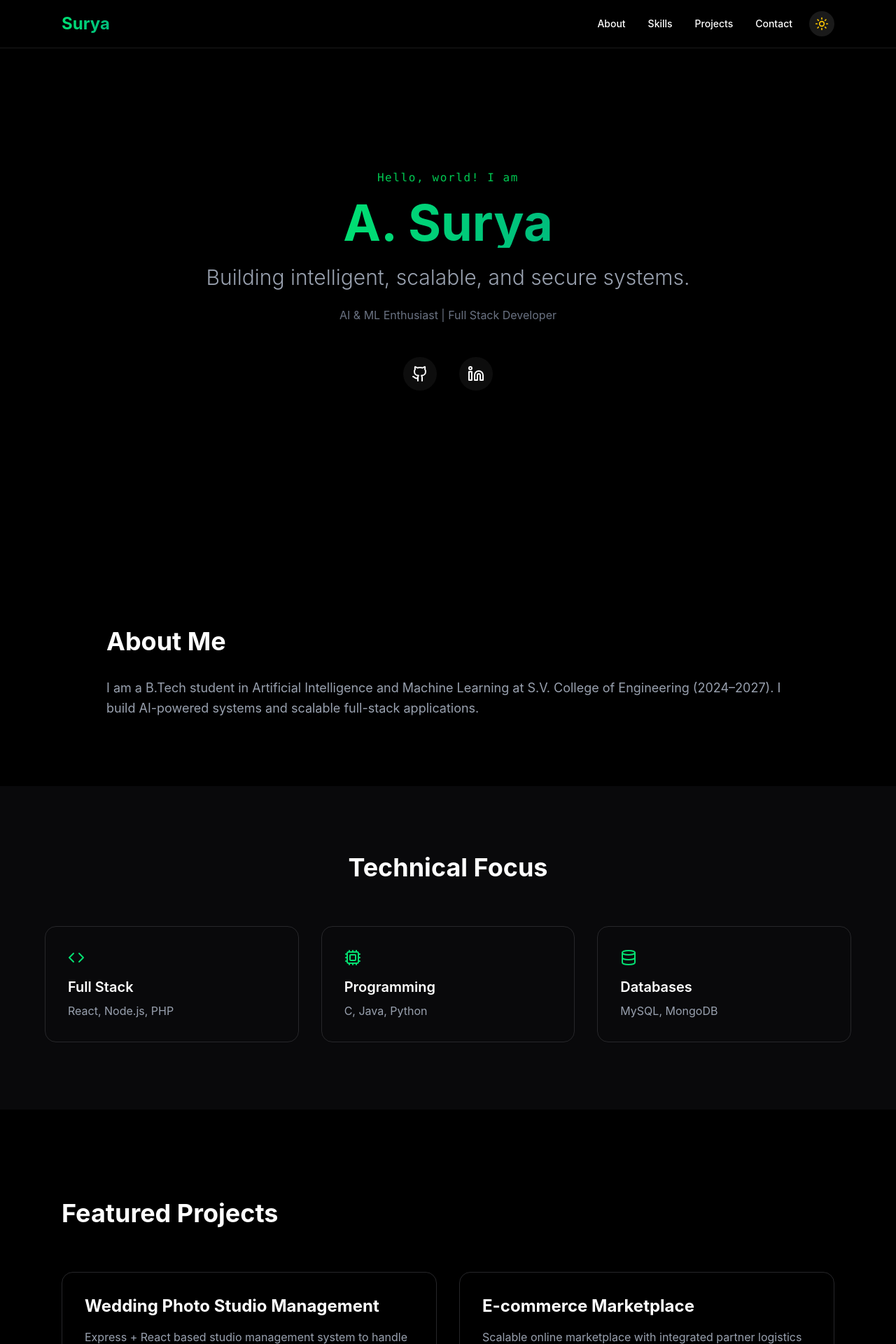
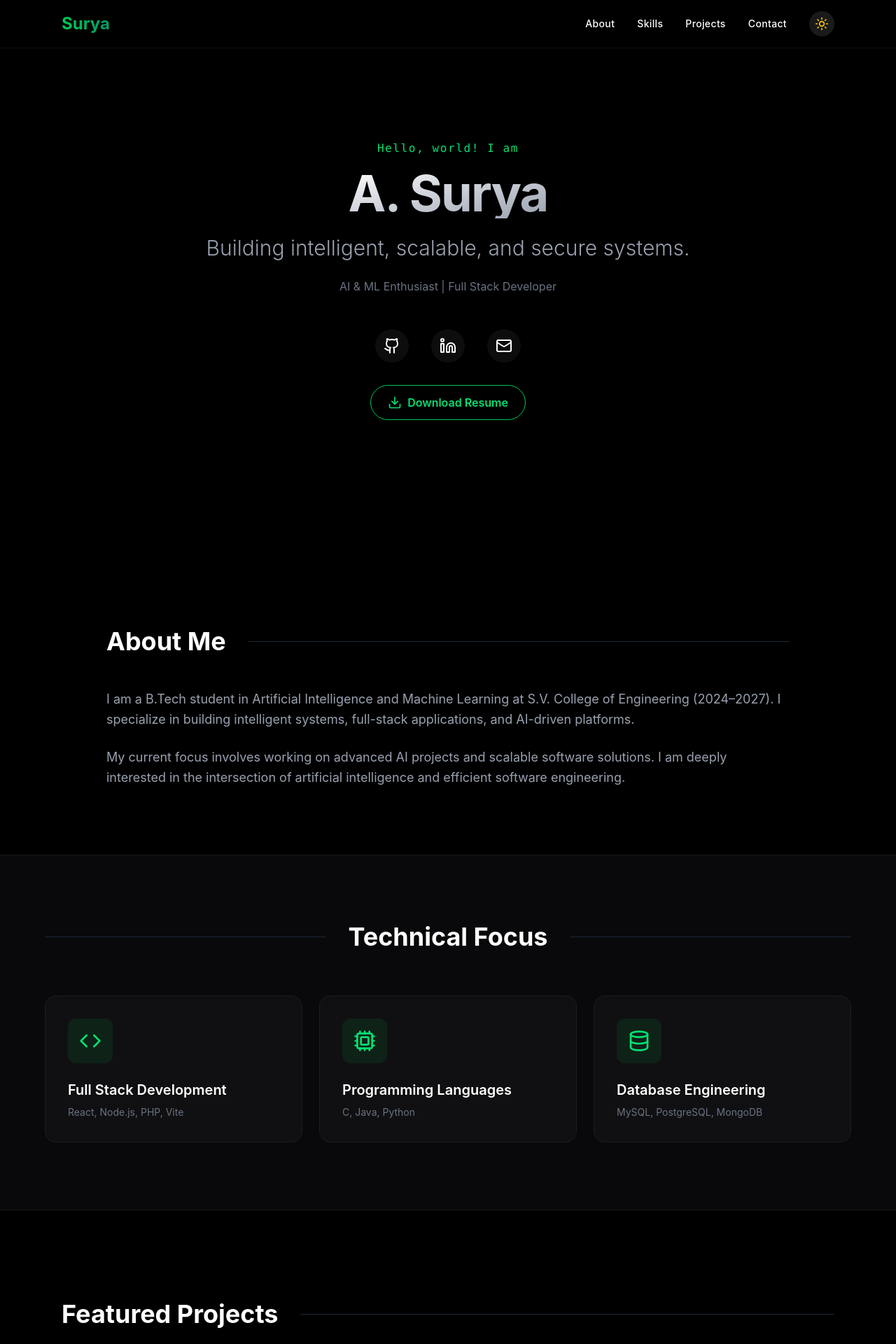
Before and after one commit to suryaamruthala/surya-portfolio, a React (Vite) app: page / in a window 1280 px wide. Shown: the top 1920 px of the page at 70% size. Built offline with nearby package versions, Linux system fonts and the light colour scheme.

Commit message:
UI: dark developer redesign — layout overhaul and styles

```diff
--- a/src/App.css
+++ b/src/App.css
@@ -66,3 +66,16 @@
 .glow-card:hover::before {
   opacity: 1;
 }
+html {
+  scroll-behavior: smooth;
+}
+
+@keyframes gradientMove {
+  0% { background-position: 0% 50%; }
+  50% { background-position: 100% 50%; }
+  100% { background-position: 0% 50%; }
+}
+
+.animate-gradient {
+  animation: gradientMove 6s ease infinite;
+}
--- a/src/App.jsx
+++ b/src/App.jsx
@@ -10,28 +10,17 @@ import {
   ExternalLink,
   Sun,
   Moon,
-  Download,
+  Download
 } from "lucide-react";
 import "./App.css";
 
 export default function App() {
   const [theme, setTheme] = useState("dark");
-  const [scroll, setScroll] = useState(0);
 
   useEffect(() => {
+    // Check for saved theme
     const savedTheme = localStorage.getItem("portfolio-theme") || "dark";
     setTheme(savedTheme);
-
-    const handleScroll = () => {
-      const totalHeight =
-        document.documentElement.scrollHeight -
-        document.documentElement.clientHeight;
-      const scrollPosition = window.scrollY;
-      setScroll((scrollPosition / totalHeight) * 100);
-    };
-
-    window.addEventListener("scroll", handleScroll);
-    return () => window.removeEventListener("scroll", handleScroll);
   }, []);
 
   const toggleTheme = () => {
@@ -43,28 +32,15 @@ export default function App() {
   const isDark = theme === "dark";
 
   return (
-    <motion.div
-      initial={{ opacity: 0 }}
-      animate={{ opacity: 1 }}
-      transition={{ duration: 0.8 }}
-      className={`min-h-screen transition-colors duration-500 ${
-        isDark ? "bg-black text-white" : "bg-gray-50 text-slate-900"
-      }`}
-    >
-      {/* Scroll Progress */}
-      <div
-        className="fixed top-0 left-0 h-1 bg-green-500 z-50 transition-all duration-150"
-        style={{ width: `${scroll}%` }}
-      />
-
-      <Navbar toggleTheme={toggleTheme} isDark={isDark} />
+    <div className={`min-h-screen transition-colors duration-300 ${isDark ? "bg-black text-white" : "bg-gray-50 text-slate-900"}`}>
+      <Navbar theme={theme} toggleTheme={toggleTheme} isDark={isDark} />
       <Hero isDark={isDark} />
       <About isDark={isDark} />
       <Skills isDark={isDark} />
       <Projects isDark={isDark} />
       <Contact isDark={isDark} />
       <Footer isDark={isDark} />
-    </motion.div>
+    </div>
   );
 }
 
@@ -72,36 +48,19 @@ export default function App() {
 
 function Navbar({ toggleTheme, isDark }) {
   return (
-    <nav
-      className={`fixed w-full z-50 backdrop-blur-xl border-b ${
-        isDark
-          ? "bg-black/60 border-white/10"
-          : "bg-white/70 border-black/10"
-      }`}
-    >
+    <nav className={`fixed w-full backdrop-blur-md z-50 border-b transition-colors duration-300 ${isDark ? "bg-black/80 border-white/5" : "bg-white/80 border-black/5"}`}>
       <div className="max-w-6xl mx-auto px-6 py-4 flex justify-between items-center">
-        <h1 className="font-bold text-2xl bg-gradient-to-r from-green-400 to-emerald-500 bg-clip-text text-transparent">
-          Surya
-        </h1>
+        <h1 className="font-bold text-2xl bg-gradient-to-r from-green-500 to-emerald-600 bg-clip-text text-transparent">Surya</h1>
 
-        <div className="flex items-center gap-6">
-          <div className="hidden md:flex gap-8 text-sm font-medium">
-            {["about", "skills", "projects", "contact"].map((item) => (
-              <a key={item} href={`#${item}`} className="relative group">
-                {item.charAt(0).toUpperCase() + item.slice(1)}
-                <span className="absolute left-0 -bottom-1 w-0 h-[2px] bg-green-500 transition-all group-hover:w-full"></span>
-              </a>
-            ))}
+        <div className="flex items-center gap-8">
+          <div className="space-x-8 hidden md:block text-sm font-medium tracking-wide">
+            <a href="#about" className={`transition-colors ${isDark ? "hover:text-green-400" : "hover:text-green-600"}`}>About</a>
+            <a href="#skills" className={`transition-colors ${isDark ? "hover:text-green-400" : "hover:text-green-600"}`}>Skills</a>
+            <a href="#projects" className={`transition-colors ${isDark ? "hover:text-green-400" : "hover:text-green-600"}`}>Projects</a>
+            <a href="#contact" className={`transition-colors ${isDark ? "hover:text-green-400" : "hover:text-green-600"}`}>Contact</a>
           </div>
 
-          <button
-            onClick={toggleTheme}
-            className={`p-2 rounded-full ${
-              isDark
-                ? "bg-white/10 hover:bg-white/20 text-yellow-400"
-                : "bg-black/5 hover:bg-black/10"
-            }`}
-          >
+          <button onClick={toggleTheme} className={`p-2 rounded-full transition-colors ${isDark ? "bg-white/10 hover:bg-white/20 text-yellow-400" : "bg-black/5 hover:bg-black/10 text-slate-700"}`}>
             {isDark ? <Sun size={20} /> : <Moon size={20} />}
           </button>
         </div>
@@ -115,42 +74,78 @@ function Navbar({ toggleTheme, isDark }) {
 function Hero({ isDark }) {
   return (
     <section className="h-screen flex flex-col justify-center items-center text-center px-6 relative overflow-hidden">
-      <div className="absolute w-96 h-96 bg-green-500/10 blur-3xl rounded-full top-1/3 left-1/3 animate-pulse -z-10" />
+      {/* Background decorations */}
+      <div className={`absolute top-1/4 left-1/4 w-96 h-96 rounded-full blur-3xl -z-10 transition-colors duration-700 ${isDark ? "bg-green-500/10" : "bg-green-500/20"}`} />
+      <div className={`absolute bottom-1/4 right-1/4 w-96 h-96 rounded-full blur-3xl -z-10 transition-colors duration-700 ${isDark ? "bg-emerald-500/10" : "bg-emerald-500/20"}`} />
 
-      <p className="font-mono mb-4 text-green-500 tracking-widest">
+      <motion.p
+        initial={{ opacity: 0, y: 20 }}
+        animate={{ opacity: 1, y: 0 }}
+        transition={{ duration: 0.5 }}
+        className={`font-mono mb-4 text-sm md:text-base tracking-widest ${isDark ? "text-green-400" : "text-green-600"}`}
+      >
         Hello, world! I am
-      </p>
+      </motion.p>
 
-      <h1 className="text-5xl md:text-7xl font-bold bg-gradient-to-r from-green-400 via-emerald-500 to-green-600 bg-[length:200%_200%] animate-gradient bg-clip-text text-transparent">
+      <motion.h1
+        initial={{ opacity: 0, scale: 0.9 }}
+        animate={{ opacity: 1, scale: 1 }}
+        transition={{ duration: 0.7, delay: 0.2 }}
+        className={`text-5xl md:text-7xl font-bold tracking-tight bg-gradient-to-br bg-clip-text text-transparent ${isDark ? "from-white to-gray-400" : "from-slate-900 to-slate-500"}`}
+      >
         A. Surya
-      </h1>
+      </motion.h1>
 
-      <h2 className="mt-6 text-xl md:text-3xl font-light text-gray-400">
+      <motion.h2
+        initial={{ opacity: 0 }}
+        animate={{ opacity: 1 }}
+        transition={{ duration: 0.7, delay: 0.4 }}
+        className={`mt-6 text-xl md:text-3xl font-light ${isDark ? "text-gray-400" : "text-slate-600"}`}
+      >
         Building intelligent, scalable, and secure systems.
-      </h2>
+      </motion.h2>
 
-      <p className="mt-6 text-base max-w-2xl text-gray-500">
+      <motion.p
+        initial={{ opacity: 0 }}
+        animate={{ opacity: 1 }}
+        transition={{ duration: 0.7, delay: 0.6 }}
+        className={`mt-6 text-base max-w-2xl leading-relaxed ${isDark ? "text-gray-500" : "text-slate-500"}`}
+      >
         AI & ML Enthusiast | Full Stack Developer
-      </p>
+      </motion.p>
 
-      <div className="flex gap-8 mt-12">
+      <motion.div
+        initial={{ opacity: 0, y: 20 }}
+        animate={{ opacity: 1, y: 0 }}
+        transition={{ duration: 0.7, delay: 0.8 }}
+        className="flex gap-8 mt-12"
+      >
+        <a href="https://github.com/suryaamruthala" target="_blank" rel="noopener noreferrer" className={`p-3 rounded-full transition-all duration-300 ${isDark ? "bg-white/5 hover:bg-green-500 hover:text-black" : "bg-black/5 hover:bg-green-500 hover:text-white"}`}>
+          <Github className="w-6 h-6" />
+        </a>
+        <a href="https://www.linkedin.com/in/surya-a-650a7422b" target="_blank" rel="noopener noreferrer" className={`p-3 rounded-full transition-all duration-300 ${isDark ? "bg-white/5 hover:bg-green-500 hover:text-black" : "bg-black/5 hover:bg-green-500 hover:text-white"}`}>
+          <Linkedin className="w-6 h-6" />
+        </a>
+        <a href="mailto:8522824487" className={`p-3 rounded-full transition-all duration-300 ${isDark ? "bg-white/5 hover:bg-green-500 hover:text-black" : "bg-black/5 hover:bg-green-500 hover:text-white"}`}>
+          <Mail className="w-6 h-6" />
+        </a>
+      </motion.div>
+
+      <motion.div
+        initial={{ opacity: 0, y: 20 }}
+        animate={{ opacity: 1, y: 0 }}
+        transition={{ duration: 0.7, delay: 1 }}
+        className="mt-8"
+      >
         <a
-          href="https://github.com/suryaamruthala"
-          target="_blank"
-          rel="noopener noreferrer"
-          className="p-3 rounded-full bg-white/5 hover:bg-green-500 hover:text-black transition"
+          href="/resume.pdf"
+          download
+          className={`flex items-center gap-2 px-6 py-3 font-semibold rounded-full transition-all duration-300 border ${isDark ? "border-green-500 text-green-400 hover:bg-green-500 hover:text-black" : "border-green-600 text-green-600 hover:bg-green-600 hover:text-white"}`}
         >
-          <Github />
+          <Download className="w-5 h-5" />
+          Download Resume
         </a>
-        <a
-          href="https://www.linkedin.com/in/surya-a-650a7422b"
-          target="_blank"
-          rel="noopener noreferrer"
-          className="p-3 rounded-full bg-white/5 hover:bg-green-500 hover:text-black transition"
-        >
-          <Linkedin />
-        </a>
-      </div>
+      </motion.div>
     </section>
   );
 }
@@ -160,42 +155,69 @@ function Hero({ isDark }) {
 function About({ isDark }) {
   return (
     <section id="about" className="py-24 px-6 max-w-5xl mx-auto">
-      <h2 className="text-4xl font-bold mb-8">About Me</h2>
-      <p className="text-lg text-gray-400 leading-relaxed">
+      <motion.div
+        initial={{ opacity: 0, y: 40 }}
+        whileInView={{ opacity: 1, y: 0 }}
+        viewport={{ once: true }}
+        transition={{ duration: 0.6 }}
+      >
+        <div className="flex items-center gap-4 mb-12">
+          <h2 className={`text-3xl md:text-4xl font-bold ${isDark ? "text-white" : "text-slate-900"}`}>About Me</h2>
+          <div className={`h-[1px] flex-1 ml-4 ${isDark ? "bg-gray-800" : "bg-slate-200"}`} />
+        </div>
+
+        <div className={`leading-relaxed space-y-6 text-lg ${isDark ? "text-gray-400" : "text-slate-600"}`}>
+          <p>
             I am a B.Tech student in Artificial Intelligence and Machine Learning
-        at S.V. College of Engineering (2024–2027). I build AI-powered systems
-        and scalable full-stack applications.
+            at S.V. College of Engineering (2024–2027). I specialize in building
+            intelligent systems, full-stack applications, and AI-driven platforms.
           </p>
+          <p>
+            My current focus involves working on advanced AI projects and scalable software solutions. I am deeply interested in the intersection of artificial intelligence and efficient software engineering.
+          </p>
+        </div>
+      </motion.div>
     </section>
   );
 }
 
 /* ================= SKILLS ================= */
 
-function Skills() {
+function Skills({ isDark }) {
   const skills = [
-    { name: "Full Stack", icon: <Code />, desc: "React, Node.js, PHP" },
-    { name: "Programming", icon: <Cpu />, desc: "C, Java, Python" },
-    { name: "Databases", icon: <Database />, desc: "MySQL, MongoDB" },
+    { name: "Full Stack Development", icon: <Code className="w-8 h-8" />, desc: "React, Node.js, PHP, Vite" },
+    { name: "Programming Languages", icon: <Cpu className="w-8 h-8" />, desc: "C, Java, Python" },
+    { name: "Database Engineering", icon: <Database className="w-8 h-8" />, desc: "MySQL, PostgreSQL, MongoDB" }
   ];
 
   return (
-    <section id="skills" className="py-24 px-6 bg-zinc-950">
-      <h2 className="text-4xl font-bold text-center mb-16">
-        Technical Focus
-      </h2>
+    <section id="skills" className={`py-24 px-6 border-y transition-colors duration-300 ${isDark ? "bg-zinc-950 border-zinc-900" : "bg-white border-slate-200"}`}>
+      <div className="max-w-6xl mx-auto">
+        <div className="flex items-center gap-4 mb-16 justify-center">
+          <div className={`h-[1px] flex-1 hidden md:block mr-4 ${isDark ? "bg-gray-800" : "bg-slate-200"}`} />
+          <h2 className="text-3xl md:text-4xl font-bold">Technical Focus</h2>
+          <div className={`h-[1px] flex-1 hidden md:block ml-4 ${isDark ? "bg-gray-800" : "bg-slate-200"}`} />
+        </div>
 
-      <div className="grid md:grid-cols-3 gap-8 max-w-6xl mx-auto">
+        <div className="grid md:grid-cols-3 gap-6">
           {skills.map((skill, i) => (
-          <div
+            <motion.div
+              initial={{ opacity: 0, y: 20 }}
+              whileInView={{ opacity: 1, y: 0 }}
+              viewport={{ once: true }}
+              transition={{ duration: 0.5, delay: i * 0.1 }}
+              whileHover={{ y: -5 }}
               key={i}
-            className="p-8 rounded-2xl border border-zinc-800 hover:border-green-500 transition-all hover:shadow-[0_0_30px_rgba(34,197,94,0.3)]"
+              className={`p-8 rounded-2xl group transition-colors border ${isDark ? "glass-panel hover:border-green-500/50" : "bg-slate-50 border-slate-200 hover:border-green-500 shadow-sm"}`}
             >
-            <div className="mb-4 text-green-400">{skill.icon}</div>
-            <h3 className="text-xl font-semibold mb-2">{skill.name}</h3>
-            <p className="text-gray-400">{skill.desc}</p>
+              <div className={`mb-6 w-16 h-16 rounded-xl flex items-center justify-center transition-all ${isDark ? "text-green-400 bg-green-500/10 group-hover:bg-green-500 group-hover:text-black" : "text-green-600 bg-green-500/20 group-hover:bg-green-500 group-hover:text-white"}`}>
+                {skill.icon}
               </div>
+              <h3 className={`text-xl font-semibold mb-2 ${isDark ? "text-white" : "text-slate-900"}`}>{skill.name}</h3>
+              <p className={`text-sm ${isDark ? "text-gray-500" : "text-slate-500"}`}>{skill.desc}</p>
+            </motion.div>
           ))}
+        </div>
       </div>
     </section>
   );
@@ -203,7 +225,7 @@ function Skills() {
 
 /* ================= PROJECTS ================= */
 
-function Projects() {
+function Projects({ isDark }) {
   const projects = [
     {
       title: "Wedding Photo Studio Management",
@@ -233,27 +255,42 @@ function Projects() {
 
   return (
     <section id="projects" className="py-32 px-6 max-w-6xl mx-auto">
-      <h2 className="text-4xl font-bold mb-16">Featured Projects</h2>
+      <div className="flex items-center gap-4 mb-16">
+        <h2 className="text-3xl md:text-4xl font-bold">Featured Projects</h2>
+        <div className={`h-[1px] flex-1 ml-4 ${isDark ? "bg-gray-800" : "bg-slate-200"}`} />
+      </div>
 
-      <div className="grid md:grid-cols-2 gap-8">
+      <div className="grid md:grid-cols-2 lg:grid-cols-3 gap-8">
         {projects.map((project, i) => (
-          <div
+          <motion.div
+            initial={{ opacity: 0, scale: 0.95 }}
+            whileInView={{ opacity: 1, scale: 1 }}
+            viewport={{ once: true }}
+            transition={{ duration: 0.5, delay: i * 0.1 }}
             key={i}
-            className="p-8 rounded-2xl border border-zinc-800 hover:border-green-500 transition-all hover:shadow-[0_0_30px_rgba(34,197,94,0.3)]"
+            className={`group flex flex-col h-full border rounded-2xl overflow-hidden transition-colors ${isDark ? "glow-card bg-zinc-950 border-zinc-800 hover:border-zinc-700" : "bg-white border-slate-200 hover:border-slate-300 hover:shadow-lg"}`}
           >
-            <h3 className="text-2xl font-bold mb-4">{project.title}</h3>
-            <p className="text-gray-400 mb-6">{project.desc}</p>
-            <div className="flex gap-2">
-              {project.tags.map((tag) => (
-                <span
-                  key={tag}
-                  className="text-xs px-3 py-1 bg-green-400/10 text-green-400 rounded-full"
-                >
+            <div className="p-8 flex-1 flex flex-col">
+              <h3 className={`text-2xl font-bold mb-4 transition-colors ${isDark ? "group-hover:text-green-400 text-white" : "group-hover:text-green-600 text-slate-900"}`}>
+                {project.title}
+              </h3>
+              <p className={`leading-relaxed mb-8 flex-1 ${isDark ? "text-gray-400" : "text-slate-600"}`}>
+                {project.desc}
+              </p>
+
+              <div className="flex flex-wrap gap-2 mb-8">
+                {project.tags.map(tag => (
+                  <span key={tag} className={`text-xs font-mono px-3 py-1 rounded-full ${isDark ? "text-green-400 bg-green-400/10" : "text-green-700 bg-green-100"}`}>
                     {tag}
                   </span>
                 ))}
               </div>
+
+              <a href={project.link} className={`inline-flex items-center text-sm font-semibold transition-colors ${isDark ? "hover:text-green-400 text-white" : "hover:text-green-600 text-slate-900"}`}>
+                View Details <ExternalLink size={16} className="ml-2 group-hover:translate-x-1 transition-transform" />
+              </a>
             </div>
+          </motion.div>
         ))}
       </div>
     </section>
@@ -262,26 +299,46 @@ function Projects() {
 
 /* ================= CONTACT ================= */
 
-function Contact() {
+function Contact({ isDark }) {
   return (
-    <section id="contact" className="py-32 text-center bg-zinc-950">
-      <h2 className="text-4xl font-bold mb-6">Let's Work Together</h2>
+    <section id="contact" className={`py-32 px-6 border-t text-center relative overflow-hidden transition-colors duration-300 ${isDark ? "bg-zinc-950 border-zinc-900" : "bg-white border-slate-200"}`}>
+      <div className={`absolute top-1/2 left-1/2 -translate-x-1/2 -translate-y-1/2 w-full max-w-2xl h-96 rounded-full blur-3xl -z-10 transition-colors duration-700 ${isDark ? "bg-green-500/5" : "bg-green-500/10"}`} />
+
+      <motion.div
+        initial={{ opacity: 0, y: 20 }}
+        whileInView={{ opacity: 1, y: 0 }}
+        viewport={{ once: true }}
+      >
+        <h2 className={`text-4xl md:text-5xl font-bold mb-6 ${isDark ? "text-white" : "text-slate-900"}`}>Let's Work Together</h2>
+        <p className={`mb-10 max-w-xl mx-auto text-lg ${isDark ? "text-gray-400" : "text-slate-600"}`}>
+          I'm currently looking for new opportunities and collaborations. Whether you have a question or just want to say hi, I'll try my best to get back to you!
+        </p>
+
         <a
           href="mailto:suryaamruthala@gmail.com"
-        className="inline-block px-10 py-4 bg-green-500 text-black rounded-xl hover:shadow-[0_0_25px_rgba(34,197,94,0.5)] transition"
+          className={`inline-block font-bold px-10 py-4 rounded-xl transition-transform hover:scale-105 ${isDark ? "bg-green-500 hover:bg-green-400 text-black" : "bg-green-600 hover:bg-green-500 text-white"}`}
         >
           Say Hello
         </a>
+      </motion.div>
     </section>
   );
 }
 
 /* ================= FOOTER ================= */
 
-function Footer() {
+function Footer({ isDark }) {
   return (
-    <footer className="py-8 text-center bg-black border-t border-zinc-900">
-      <p className="text-sm text-gray-600">
+    <footer className={`py-8 text-center border-t transition-colors duration-300 ${isDark ? "bg-black border-zinc-900" : "bg-slate-50 border-slate-200"}`}>
+      <div className="flex justify-center gap-6 mb-4">
+        <a href="https://github.com/suryaamruthala" target="_blank" rel="noopener noreferrer" className={`transition-colors ${isDark ? "text-gray-500 hover:text-white" : "text-slate-400 hover:text-slate-900"}`}>
+          <Github className="w-5 h-5" />
+        </a>
+        <a href="https://www.linkedin.com/in/surya-a-650a7422b" target="_blank" rel="noopener noreferrer" className={`transition-colors ${isDark ? "text-gray-500 hover:text-white" : "text-slate-400 hover:text-slate-900"}`}>
+          <Linkedin className="w-5 h-5" />
+        </a>
+      </div>
+      <p className={`text-sm font-mono ${isDark ? "text-gray-600" : "text-slate-500"}`}>
         Designed & Built by A. Surya © {new Date().getFullYear()}
       </p>
     </footer>
```
Also changed, not shown: 1 other file (tests, documents, lock files or other folders). Lines whose indentation alone changed are shown as unchanged.
